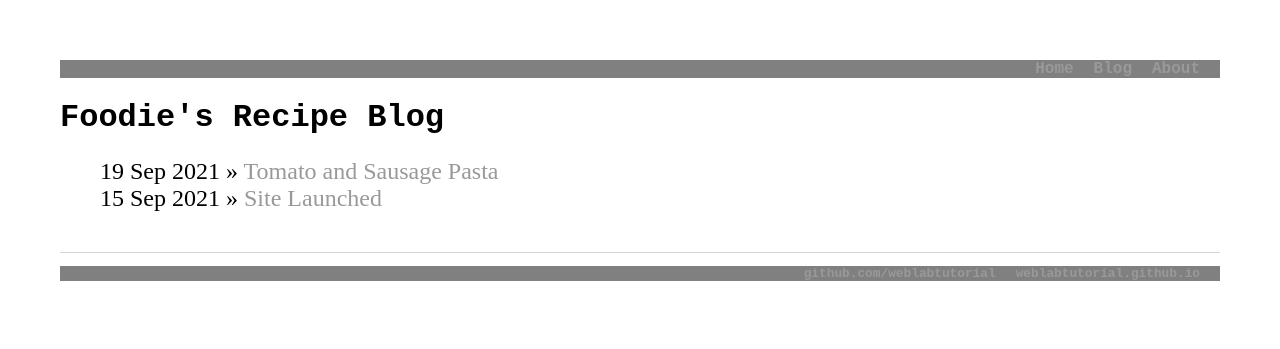
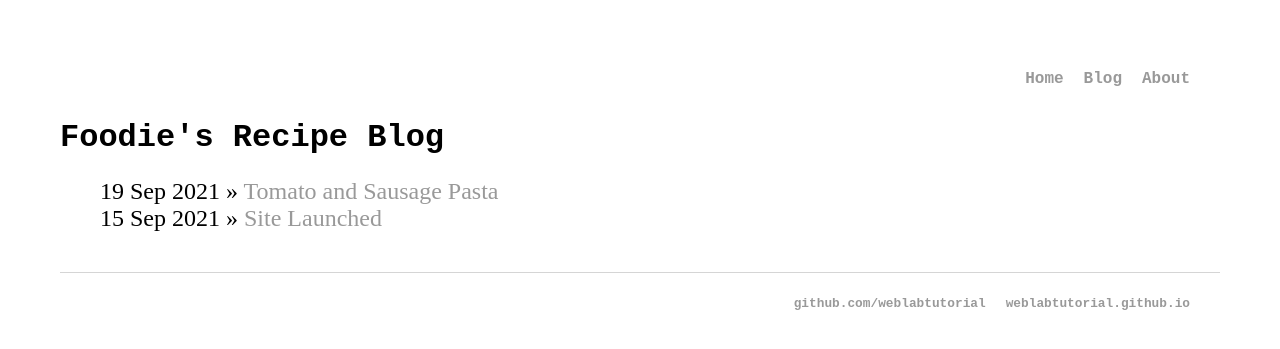
Before and after one commit to hwbekah/hwbekahlab1.github.io, a Jekyll site: the page built from blog/index.html, in a window 1280 px wide. Shown: the top 349 px of the page. Built offline with Jekyll 4.4.1, drawn with Linux system fonts in a browser that asks for light colours.

Commit message:
Update main.css

```diff
--- a/css/main.css
+++ b/css/main.css
@@ -20,10 +20,9 @@ footer {
 
 nav ul, footer ul {
   font-family: 'Courier New', 'Ariel', 'Sand-Serif';
-  padding: 0px;
+  padding: 10px;
   list-style: none;
   font-weight: bold;
-  background-color: gray;
   display: flex;
   justify-content: flex-end;
 }
```
